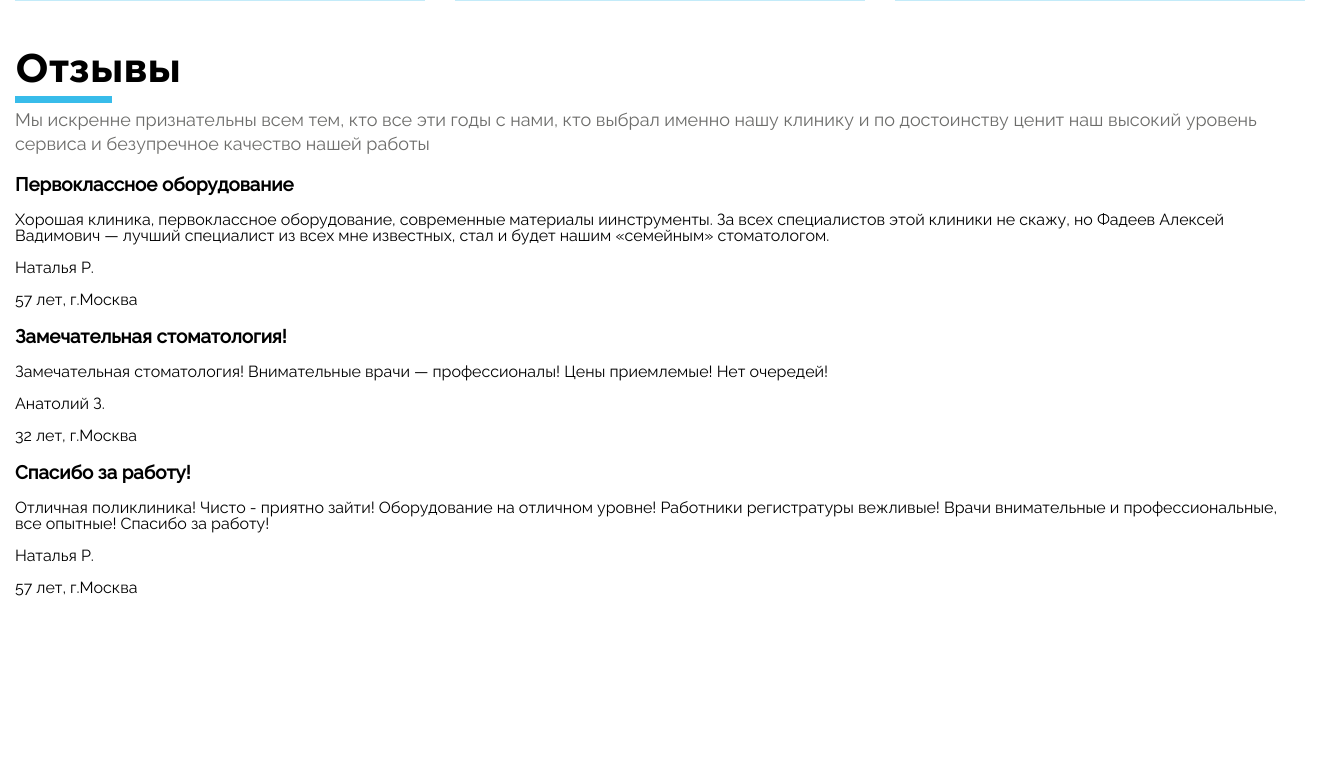
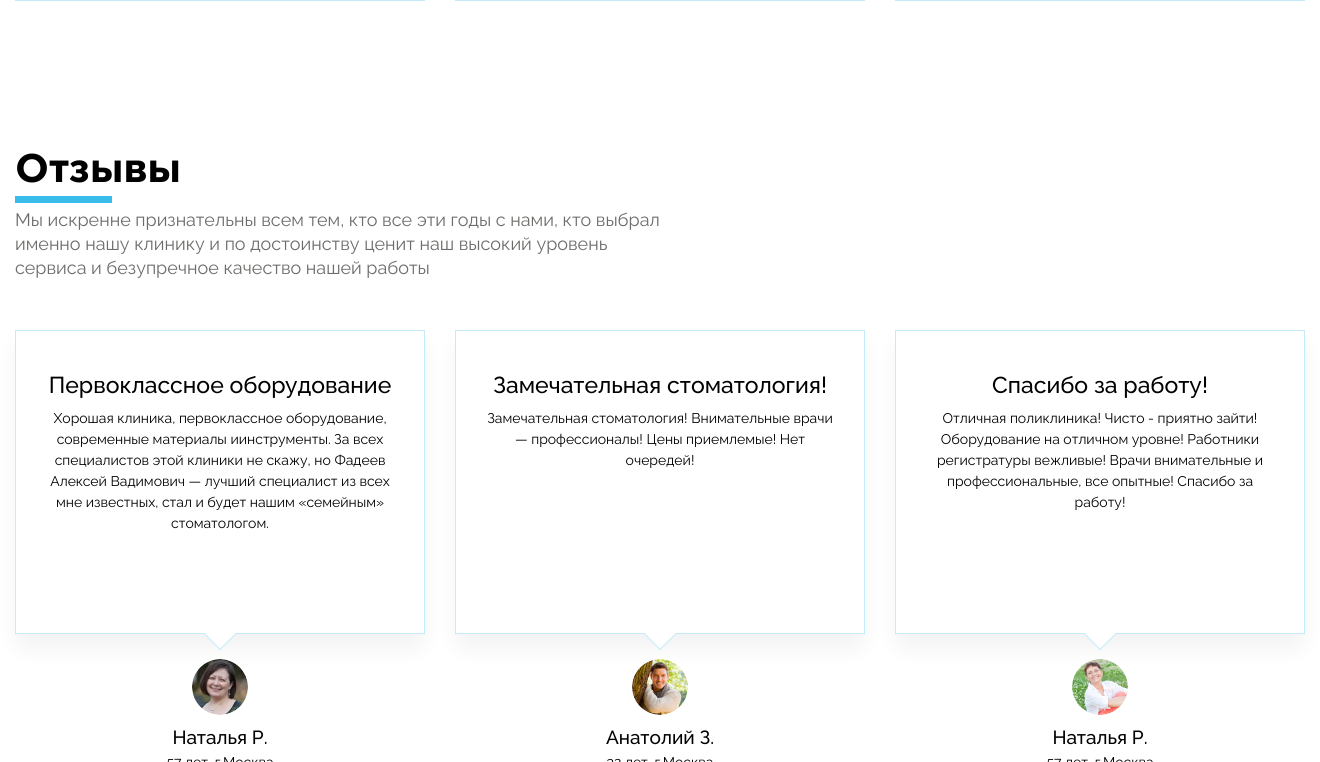
Before and after one commit to MrKobra/dental_web, a PHP site: page / in a window 1320 px wide. Shown: the part 5738-6500 px from the top of the page. Before the commit the page ends 6334 px from the top, so only its background shows below. Run offline with PHP 8.4, Linux system fonts and the light colour scheme.

Commit message:
Add reviews styles (index.html)

```diff
--- a/html/css/style.css
+++ b/html/css/style.css
@@ -647,4 +647,77 @@ body {
   max-width: 100%;
 }
 
+/* Reviews */
+.reviews {
+  padding: 100px 0;
+}
+.reviews .heading span {
+  width: 50%;
+}
+.reviews-container {
+  display: flex;
+  column-gap: 30px;
+}
+.reviews-card {
+  flex-basis: 33.33%;
+  margin-top: 50px;
+}
+.reviews-card-text {
+  border: 1px solid #C3EBF9;
+  box-shadow: 0 15px 20px rgba(0, 0, 0, 0.05);
+  box-sizing: border-box;
+  position: relative;
+}
+.reviews-card-text-container {
+  position: relative;
+  padding: 40px 30px 30px;
+  z-index: 2;
+  min-height: 232px;
+  background: #ffffff;
+}
+.reviews-card-text:before {
+  content: "";
+  width: 24px;
+  height: 24px;
+  z-index: 1;
+  left: 50%;
+  top: 100%;
+  background: #ffffff;
+  transform: translateX(-27px) rotate(45deg) translateY(-20px);
+  border: 1px solid #C3EBF9;
+  position: absolute;
+}
+.reviews-card-text h3 {
+  font-size: 23px;
+  line-height: 27px;
+  margin: 0;
+  text-align: center;
+  font-weight: 500;
+}
+.reviews-card-text p {
+  font-size: 14px;
+  line-height: 21px;
+  margin: 10px 0 0;
+  text-align: center;
+}
+.reviews-card-img {
+  border-radius: 50%;
+  width: 56px;
+  height: 56px;
+  margin: 25px auto 0;
+}
+.reviews-card-author {
+  text-align: center;
+}
+.reviews-card-author p {
+  font-size: 19px;
+  line-height: 29px;
+  font-weight: 500;
+  margin: 8px 0 0;
+}
+.reviews-card-author span {
+  font-size: 14px;
+  line-height: 21px;
+}
+
 /*# sourceMappingURL=style.css.map */
--- a/html/css/style.sass
+++ b/html/css/style.sass
@@ -409,3 +409,65 @@
   &-img
     img
       max-width: 100%
+
+/* Reviews */
+
+.reviews
+  padding: 100px 0
+  .heading
+    span
+      width: 50%
+  &-container
+    display: flex
+    column-gap: 30px
+  &-card
+    flex-basis: 33.33%
+    margin-top: 50px
+    &-text
+      border: 1px solid $hover
+      box-shadow: 0 15px 20px rgba(0, 0, 0, 0.05)
+      box-sizing: border-box
+      position: relative
+      &-container
+        position: relative
+        padding: 40px 30px 30px
+        z-index: 2
+        min-height: 232px
+        background: #ffffff
+      &:before
+        content: ''
+        width: 24px
+        height: 24px
+        z-index: 1
+        left: 50%
+        top: 100%
+        background: #ffffff
+        transform: translateX(-27px) rotate(45deg) translateY(-20px)
+        border: 1px solid $hover
+        position: absolute
+      h3
+        font-size: 23px
+        line-height: 27px
+        margin: 0
+        text-align: center
+        font-weight: 500
+      p
+        font-size: 14px
+        line-height: 21px
+        margin: 10px 0 0
+        text-align: center
+    &-img
+      border-radius: 50%
+      width: 56px
+      height: 56px
+      margin: 25px auto 0
+    &-author
+      text-align: center
+      p
+        font-size: 19px
+        line-height: 29px
+        font-weight: 500
+        margin: 8px 0 0
+      span
+        font-size: 14px
+        line-height: 21px
```
